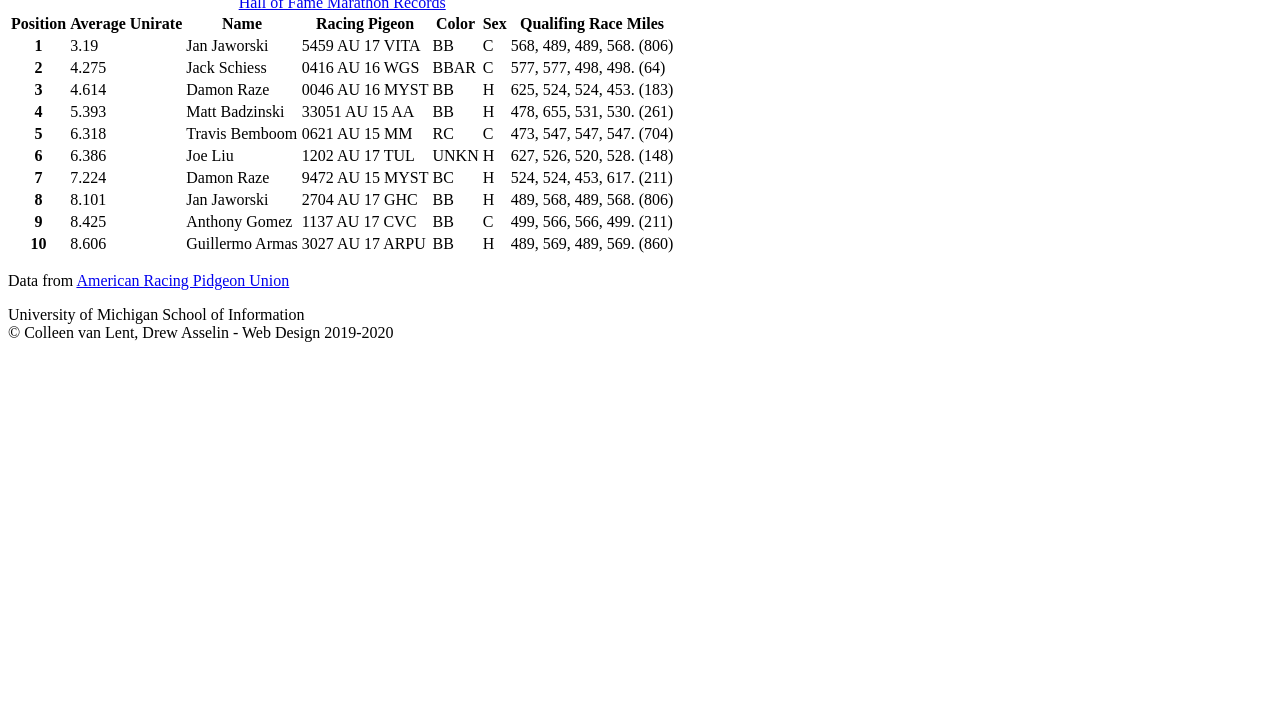
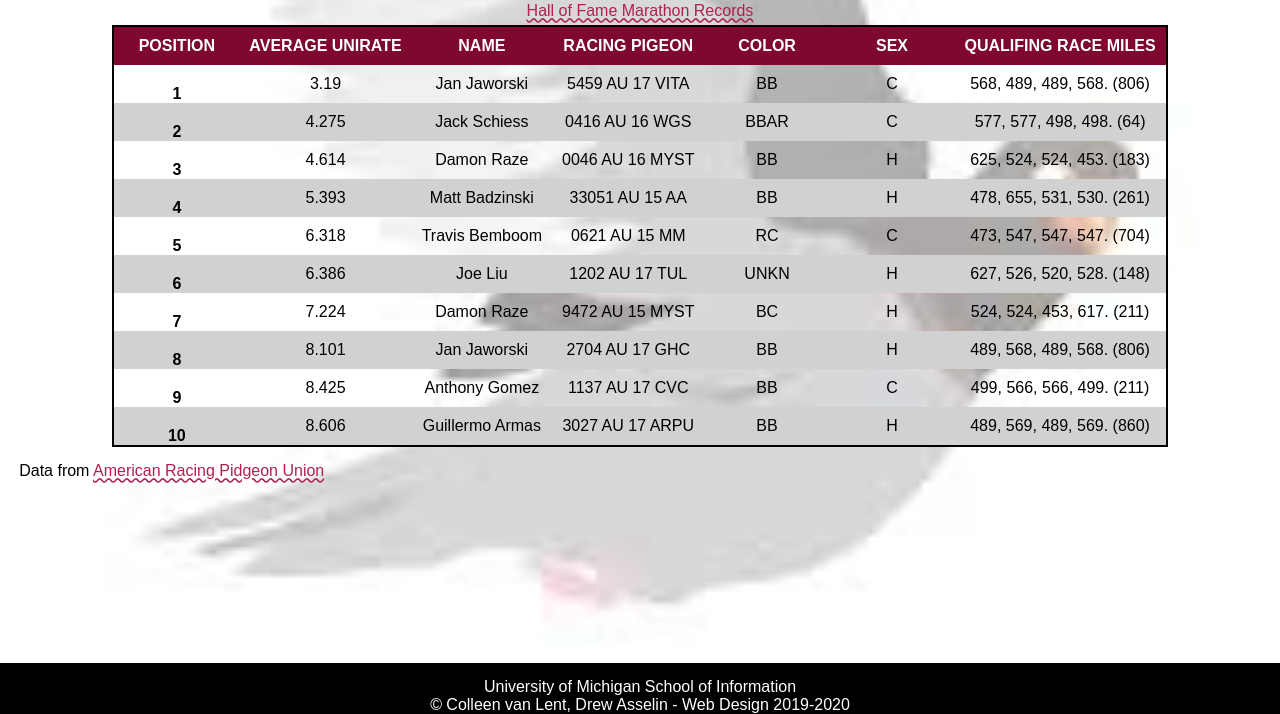
Before and after one commit to emkbrown/homework3, a plain HTML site: page index.html in a window 1280 px wide. Shown: the part 86-800 px from the top of the page. Drawn offline with Linux system fonts and the light colour scheme; a web font is replaced by a local one.

Commit message:
basic changes

```diff
--- a/css/style.css
+++ b/css/style.css
@@ -13,6 +13,9 @@ body{
   font-size: 16px;
   margin: 1.2em;
   font-family: 'Andika', sans-serif;
+  background-image: url("../images/pigeon-background.JPEG");
+  background-repeat: no-repeat;
+  background-color: #DDDDDD;
   background-size: cover ;
   background-position: center;
 }
@@ -24,6 +27,8 @@ main{
 h1{
   color: #c12258;
   font-size: 2em;
+  line-height: 200%;
+  text-align: center;
 }
 
 caption{
@@ -31,32 +36,52 @@ caption{
 }
 
 p{
-
+  padding-top: 15px;
 }
 
 a{
-
+  size: 16px;
+  color: #B21F50;
+  text-decoration: underline;
+  text-decoration-style: wavy;
 }
 
 table{
     border: 2px solid #000000;
+    margin-left: auto;
+    margin-right: auto;
 }
 
 .colhead{
   background-color: #7e0830;
   color: #FFFFFF;
+  min-width: 125px;
+  width: auto;
+  padding: 10px;
+  text-align: center;
+  text-transform: uppercase;
 }
 
 .rowhead{
-
+  border: 2px #000000;
 }
 
 td{
-
+  text-align: center;
+  padding: 10px;
+  border-top: 2px #000000;
 }
 
 tr{
+  background-color: transparent;
+}
 
+tr:nth-child(even){
+  background-color: #D1D1D1;
+}
+
+tr:hover{
+  background-color: rgb(126, 8, 48, 0.25)
 }
 
 *{
@@ -65,9 +90,19 @@ tr{
 
 thead tr:first-child th:first-child{}
 
+:focus{
+  border-radius: 3px;
+  border-color: #417243;
+  border-style: dashed;
+}
+
 footer{
+  min-height: 75 px;
   width:100%;
   background:#000000;
   text-align:center;
   color: #FFFFFF;
+  position: fixed;
+  bottom: 0;
+  left: 0;
 }
--- a/index.html
+++ b/index.html
@@ -5,9 +5,12 @@
 
     <!-- Link the style sheets and Google font -->
 
-
-
-    <link rel="shortcut icon" type="image/png" href="images/pigeon-icon.png"/>
+    <link rel="icon" href="imgs/favicon.ico">
+    <link rel="stylesheet" type="text/css" href="css/html5reset.css">
+    <link rel="stylesheet" href="css/style.css">
+    <link href='https://fonts.googleapis.com/css?family=Andika' rel='stylesheet'>
+    <link rel="shortcut icon" type="image/png" href="images/new_pigeon_icon.png"/>
+    <link rel="stylesheet" type="text/css" href="background-image.css"/>
     <!-- Image by <a href="https://pixabay.com/users/chiplanay-1971251/?utm_source=link-attribution&amp;utm_medium=referral&amp;utm_campaign=image&amp;utm_content=3303111">chiplanay</a> from <a href="https://pixabay.com/?utm_source=link-attribution&amp;utm_medium=referral&amp;utm_campaign=image&amp;utm_content=3303111">Pixabay</a> -->
     <title>AU National Old Bird Hall of Fame Marathon Distance</title>
   </head>
@@ -31,7 +34,9 @@
   * You can do it! (*•̀ᴗ•́*)و
   ******************************************** -->
   <body>
+    <header>
     <h1>AU National Old Bird Hall of Fame Marathon Distance</h1>
+    </header>
     <main>
       <table>
         <caption><a href = "https://pigeon-ndb.com/results/">Hall of Fame Marathon Records</a></caption>
```
